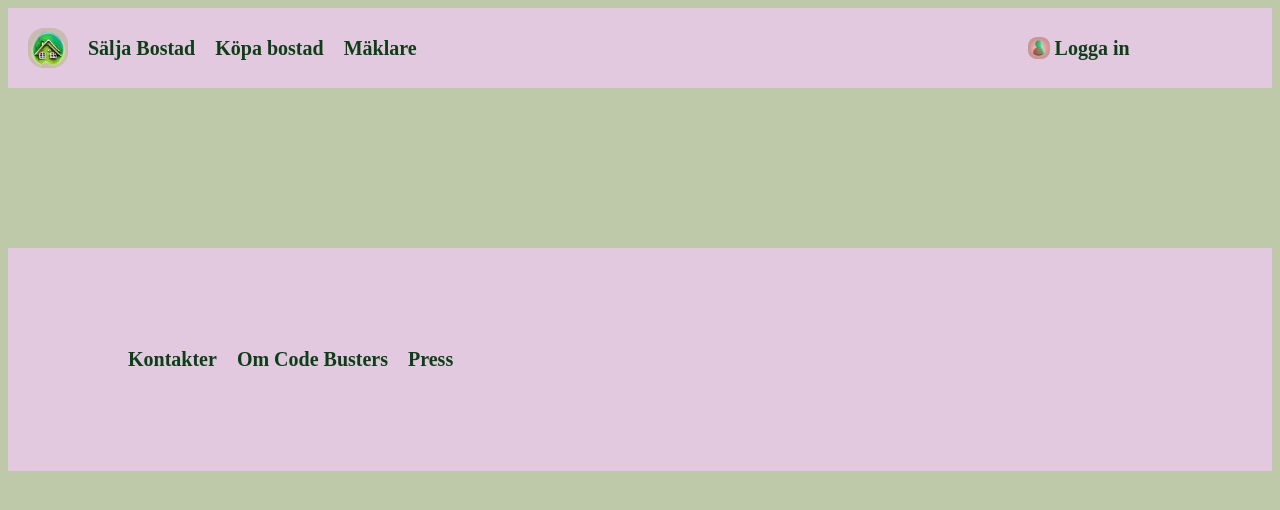
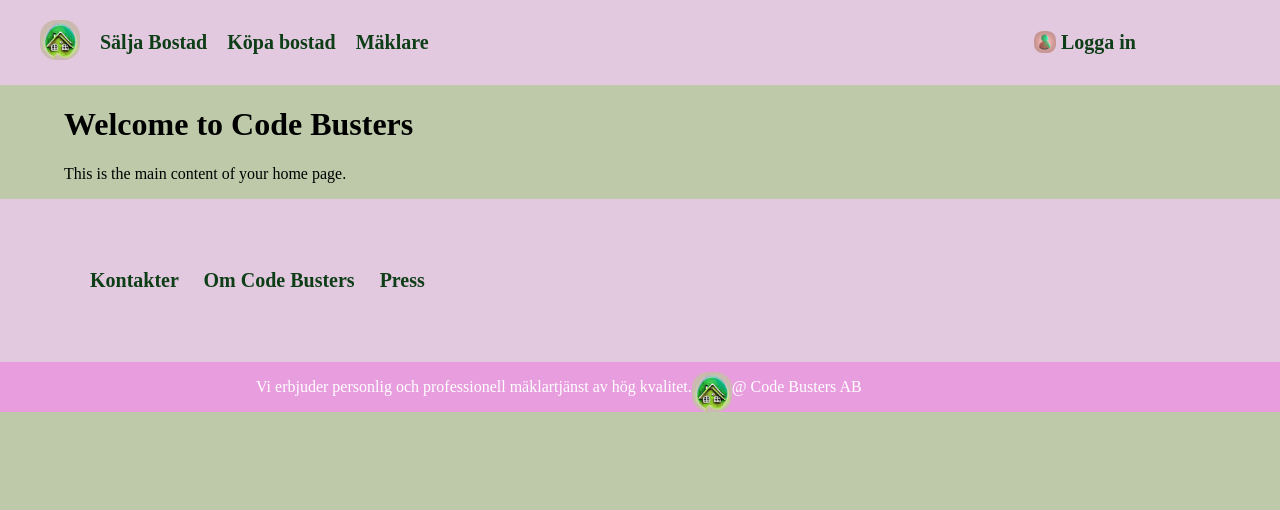
Before and after one commit to AlbinBjerhem/Codebusters, a plain HTML site: page mainPage.html in a window 1280 px wide. Drawn offline with Linux system fonts and the light colour scheme.

Commit message:
SPA
Created SPA.  Temporary problem solve with  duplicated header and footer on main page.

```diff
--- /dev/null
+++ b/main.js
@@ -0,0 +1,52 @@
+
+document.addEventListener("DOMContentLoaded", function () {
+  const content = document.getElementById("content");
+
+  const links = document.querySelectorAll(".header a");
+
+
+  function loadContent(target) {
+    const filePath = target.getAttribute("href").substring(1);
+
+
+    if (filePath === "mainPage") {
+      content.innerHTML = '<h1>Welcome to Code Busters</h1><p>This is the main content of your home page.</p>';
+    } else {
+
+      fetch(filePath + ".html")
+        .then(response => response.text())
+        .then(html => {
+          content.innerHTML = html;
+        });
+    }
+  }
+
+  function changePage() {
+    console.log('my page will be', location.hash);
+
+    if (location.hash === "#contacts") {
+      loadContent(document.querySelector(".footer a[href='#contacts']"));
+    } else if (location.hash === "#aboutCodeBusters") {
+      loadContent(document.querySelector(".footer a[href='#aboutCodeBusters']"));
+    } else if (location.hash === "#press") {
+      loadContent(document.querySelector(".footer a[href='#press']"));
+    } else if (location.hash === "#broker") {
+      loadContent(document.querySelector(".header a[href='#broker']"));
+    } else {
+
+      loadContent(document.querySelector(".header a[href='#mainPage']"));
+    }
+  }
+
+
+  links.forEach(link => {
+    link.addEventListener("click", function (event) {
+      event.preventDefault();
+      loadContent(link);
+    });
+  });
+
+  window.addEventListener("hashchange", changePage);
+
+  changePage();
+});
--- a/mainPage.html
+++ b/mainPage.html
@@ -10,13 +10,13 @@
 
 <body>
   <nav class="header">
+    <a href="#mainPage">
+      <img src="bilder/logo.png" alt="Logo" class="img">
+    </a>
 
-    <img src="bilder/logo.png" alt="Logo" class="img">
     <a href="Sälja bostad">Sälja Bostad</a>
     <a href="Köpa bostad">Köpa bostad</a>
-    <a href="broker.html">Mäklare</a>
-
-
+    <a href="#broker">Mäklare</a>
 
     <div class="log">
       <a href="Logga in" class="login-button">
@@ -26,21 +26,27 @@
 
     </div>
   </nav>
-  <p></p>
-  <br>
-  <br>
-  <br>
-  <br>
-  <br>
-  <br>
-  <br>
-  <br>
+  <div id="content">
+
+    <h1>Welcome to Code Busters</h1>
+    <p>This is the main content of your home page.</p>
+  </div>
   <nav class="footer">
-    <a href="contacts.html">Kontakter</a>
-    <a href="aboutCodeBusters.html">Om Code Busters</a>
-    <a href="press.html">Press</a>
+    <span>
+      <a href="#contacts">Kontakter</a>
+      <a href="#aboutCodeBusters">Om Code Busters</a>
+      <a href="#press">Press</a>
+
+    </span>
   </nav>
 
+  <span class="f1">
+    <p>Vi erbjuder personlig och professionell mäklartjänst av hög kvalitet.</p>
+    <img src="bilder/logo.png" alt="Logo" class="img">
+    <p>@ Code Busters AB</p>
+  </span>
+
+  <script src="main.js"></script>
 </body>
 
 </html>
--- a/style.css
+++ b/style.css
@@ -2,10 +2,14 @@
   background: #bdc9a9;
 }
 
+body {
+  margin: 0;
+}
 
 .header {
   background-color: #e2c9df;
   padding: 20px;
+  margin: 0;
   text-align: left;
   display: flex;
   text-align: center;
@@ -17,7 +21,8 @@
 
 .footer {
   background-color: #e2c9df;
-  padding: 100px;
+  padding: 70px;
+  margin: 0;
   text-align: left;
   display: flex;
   text-align: center;
@@ -27,11 +32,32 @@
   font-weight: bold;
 }
 
+.f1 {
+  background-color: #e79dde;
+  margin: 0;
+  color: white;
+  display: flex;
+  align-items: end;
+  padding-left: 20%;
+}
+
+
+
 a {
   cursor: pointer;
   border-left: 20px solid #e2c9df;
   text-decoration: none;
   color: var(--bg);
+  transition: color 0.3s;
+}
+
+a:visited {
+  color: rgb(80, 22, 82);
+
+}
+
+a:hover {
+  color: rgb(15, 119, 24);
 }
 
 .log {
@@ -69,7 +95,7 @@ a {
 }
 
 .collapsible {
-  background-color: #e79dde;
+  background-color: #87a889;
   color: black;
   cursor: pointer;
   padding: 18px;
@@ -122,7 +148,6 @@ div {
 }
 
 
-
 .business-card {
   font-family: 'Times New Roman', Times, serif;
   max-width: 420px;
@@ -170,12 +195,9 @@ div {
 
 .profile-picture {
   width: 120px;
-
   height: 120px;
-
   border-radius: 50%;
   margin-right: 10px;
-
 }
 
 .grid-container2 {
@@ -186,7 +208,6 @@ div {
 }
 
 .grid-container3 {
-
   border-right: 40px solid #bdc9a9;
   padding-right: 10%;
   padding-left: 5%;
```
